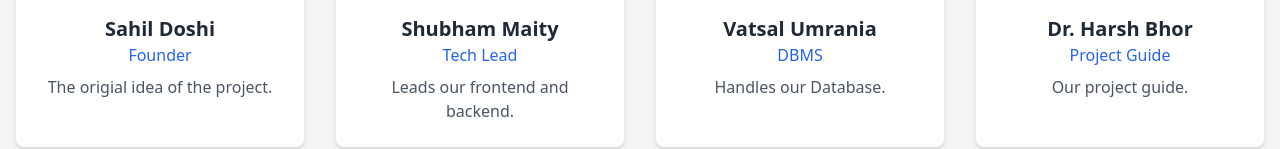
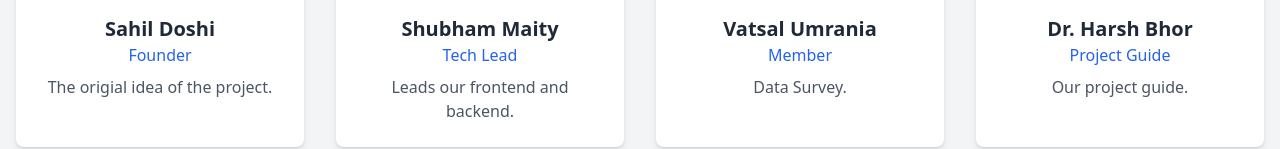
Before and after one commit to shub15/cet-college-finder, a React (Vite) app: page /about in a window 1280 px wide. Shown: the part 1125-1274 px from the top of the page. Built offline with nearby package versions, Linux system fonts and the light colour scheme; some icons are missing.

Commit message:
Updated CollegeForm.jsx

```diff
--- a/src/components/AboutUs.jsx
+++ b/src/components/AboutUs.jsx
@@ -73,9 +73,9 @@ const AboutUs = () => {
                         <div className="bg-white shadow-md p-6 rounded-lg text-center">
                             <img src="https://via.placeholder.com/150" alt="Team Member" className="w-32 h-32 mx-auto rounded-full mb-4" />
                             <h3 className="text-xl font-semibold text-gray-800">Vatsal Umrania</h3>
-                            <p className="text-blue-600">DBMS</p>
+                            <p className="text-blue-600">Member</p>
                             <p className="text-gray-600 mt-2">
-                                Handles our Database.
+                                Data Survey.
                             </p>
                         </div>
 
--- a/src/components/CollegeForm.jsx
+++ b/src/components/CollegeForm.jsx
@@ -14,6 +14,8 @@ function CollegeForm() {
     cutoff2020: ''
   });
 
+  const [success, setSuccess] = useState(false); // New state for success message
+
   // Handle input changes
   const handleChange = (e) => {
     const { name, value } = e.target;
@@ -26,13 +28,14 @@ function CollegeForm() {
   // Handle form submission
   const handleSubmit = (e) => {
     e.preventDefault();
-
-    // Optional: Add validation here
+    setSuccess(false); // Reset success state on new submission
 
     // Submit form data to the backend
-    axios.post('http://localhost:8080/api/colleges', formData)
+    axios.post('/api/colleges', formData)
       .then(response => {
         console.log('College data submitted successfully', response.data);
+        setSuccess(true); // Set success to true on successful submission
+
         // Optionally reset the form after submission
         setFormData({
           name: '',
@@ -54,8 +57,15 @@ function CollegeForm() {
   return (
     <div className="container mx-auto px-4">
       <h1 className="text-2xl font-bold mb-4">Add New College</h1>
+
+      {/* Success Message */}
+      {success && (
+        <div className="bg-green-100 border border-green-400 text-green-700 px-4 py-3 rounded relative mb-4" role="alert">
+          <span className="block sm:inline">College data submitted successfully!</span>
+        </div>
+      )}
+
       <form onSubmit={handleSubmit} className="space-y-4">
-
         {/* Name */}
         <div>
           <label className="block text-sm font-medium">College Name</label>
```
